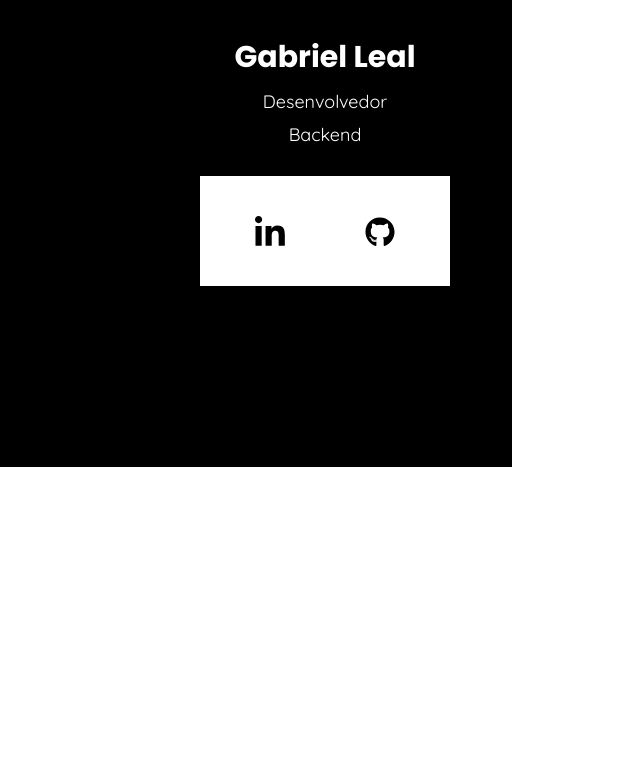
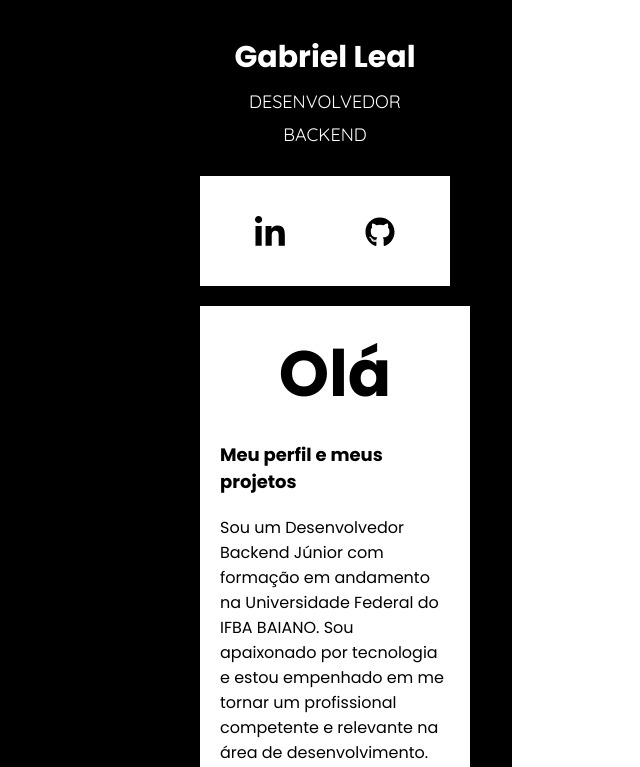
Before and after one commit to Gabriellealsantos/portifolio, a React (Vite) app: page / in a window 1280 px wide. Shown: the part 333-1100 px from the top of the page, without its empty margins (0-640 px from the left). Before the commit the page ends 800 px from the top, so only its background shows below. Built offline with nearby package versions, Linux system fonts and the light colour scheme.

Commit message:
Description card Finished

```diff
--- /dev/null
+++ b/src/components/DescriptionCard/index.tsx
@@ -0,0 +1,13 @@
+import './styles.css';
+
+export default function DescriptionCard() {
+    return (
+        <div className="card-description">
+            <div className="content-description">
+                <h3 className="bold-description larger-text">Olá</h3>
+                <p className="bold-description">Meu perfil e meus projetos</p>
+                <p>Sou um Desenvolvedor Backend Júnior com formação em andamento na Universidade Federal do IFBA BAIANO. Sou apaixonado por tecnologia e estou empenhado em me tornar um profissional competente e relevante na área de desenvolvimento. Atualmente, estou focado em aprimorar minhas habilidades em desenvolvimento Backend, com especialização em tecnologias como Java e Spring Boot. Além disso, estou aprofundando meu conhecimento em controle de versão com Git e usando o GitHub como plataforma de colaboração. Durante minha jornada, tenho trabalhado em projetos práticos e estou sempre buscando oportunidades para aplicar meus conhecimentos e adquirir experiência real. Estou comprometido em aprender continuamente e estou aberto a novos desafios que me ajudem a crescer como profissional na área de tecnologia.</p>
+            </div>
+        </div>
+    );
+}
--- /dev/null
+++ b/src/components/DescriptionCard/styles.css
@@ -0,0 +1,32 @@
+.card-description {
+    max-width: 270px;
+    box-shadow: 0 15px 15px -10px rgba(0, 0, 0, 0.7);
+    font-family: 'Quicksand', sans-serif;
+    background-color: #FFFFFF;
+    color: #000000;
+    padding: 20px;
+    margin-top: 20px;
+}
+
+.card-description h3 {
+    font-family: 'Poppins', sans-serif;
+    font-weight: bold;
+    font-size: 36px;
+    text-align: center;
+}
+
+.card-description p {
+    margin-top: 20px;
+}
+
+.card-description .bold-description {
+    font-weight: bold;
+    font-size: 18px;
+}
+
+.card-description h3.larger-text {
+    font-family: 'Poppins', sans-serif;
+    font-weight: bold;
+    font-size: 64px;
+    text-align: center;
+}
--- a/src/components/PerfilCard/index.tsx
+++ b/src/components/PerfilCard/index.tsx
@@ -5,14 +5,14 @@ import gitImg from '../../assets/GitHub.svg';
 
 export default function PerfilCard() {
   return (
-    <div className="card">
-      <div className="content">
+    <div className="card-perfil">
+      <div className="content-perfil">
         <img src={gabImg} alt="Imagem do Desenvolvedor" />
         <h2>Gabriel Leal</h2>
         <p>Desenvolvedor</p>
         <p>Backend</p>
       </div>
-      <div className="footer">
+      <div className="footer-card-perfil">
         <img src={LinkedinImg} alt="Linkedin" />
         <img src={gitImg} alt="GitHub" />
       </div>
--- a/src/components/PerfilCard/styles.css
+++ b/src/components/PerfilCard/styles.css
@@ -1,15 +1,14 @@
-.card {
+.card-perfil {
     text-align: center;
     max-width: 250px;
     box-shadow: 0 15px 15px -10px rgba(0, 0, 0, 0.7);
-    font-family: 'Quicksand', sans-serif;
     background-color: #FFFFFF;
     /* Cor branca para a parte superior do card */
     color: #000000;
     /* Cor preta para o texto na parte superior */
 }
 
-.card .content {
+.card-perfil .content-perfil {
     padding: 20px;
     background-color: #000000;
     /* Cor preta para a parte inferior do card */
@@ -17,12 +16,13 @@
     /* Cor branca para o texto na parte inferior */
 }
 
-.content p {
+.content-perfil p {
     font-size: 18px;
-    font-family: 'Quicksand', sans-serif;
+    font-family: 'Quicksand';
+    text-transform: uppercase;
 }
 
-.card img {
+.card-perfil img {
     width: 130px;
 }
 
@@ -37,14 +37,14 @@ p {
 }
 
 
-.footer {
+.footer-card-perfil {
     display: flex;
     justify-content: center;
     align-items: center;
     flex-direction: row;
 }
 
-.footer img {
+.footer-card-perfil img {
     width: 30px;
     margin: 40px; /* Ajuste o espaçamento conforme necessário */
 }
--- a/src/routes/PfHome/Home/index.tsx
+++ b/src/routes/PfHome/Home/index.tsx
@@ -1,20 +1,16 @@
+import DescriptionCard from '../../../components/DescriptionCard';
 import HeaderPf from '../../../components/HeaderPf';
 import PerfilCard from '../../../components/PerfilCard';
 import './styles.css';
 
 export default function Home() {
-
     return (
-
         <main>
             <HeaderPf />
             <section id="pf-section" className="pf-container">
-
                 <PerfilCard />
-
-
+                <DescriptionCard />
             </section>
         </main>
-
     );
 }
--- a/src/routes/PfHome/Home/styles.css
+++ b/src/routes/PfHome/Home/styles.css
@@ -1,9 +1,3 @@
 #pf-section {
     padding: 40px;
 }
-
-.pf-cards {
-    display: grid;
-    grid-gap: 20px;
-    grid-template-columns: repeat(auto-fill, minmax(225px, 1fr));
-}
```
